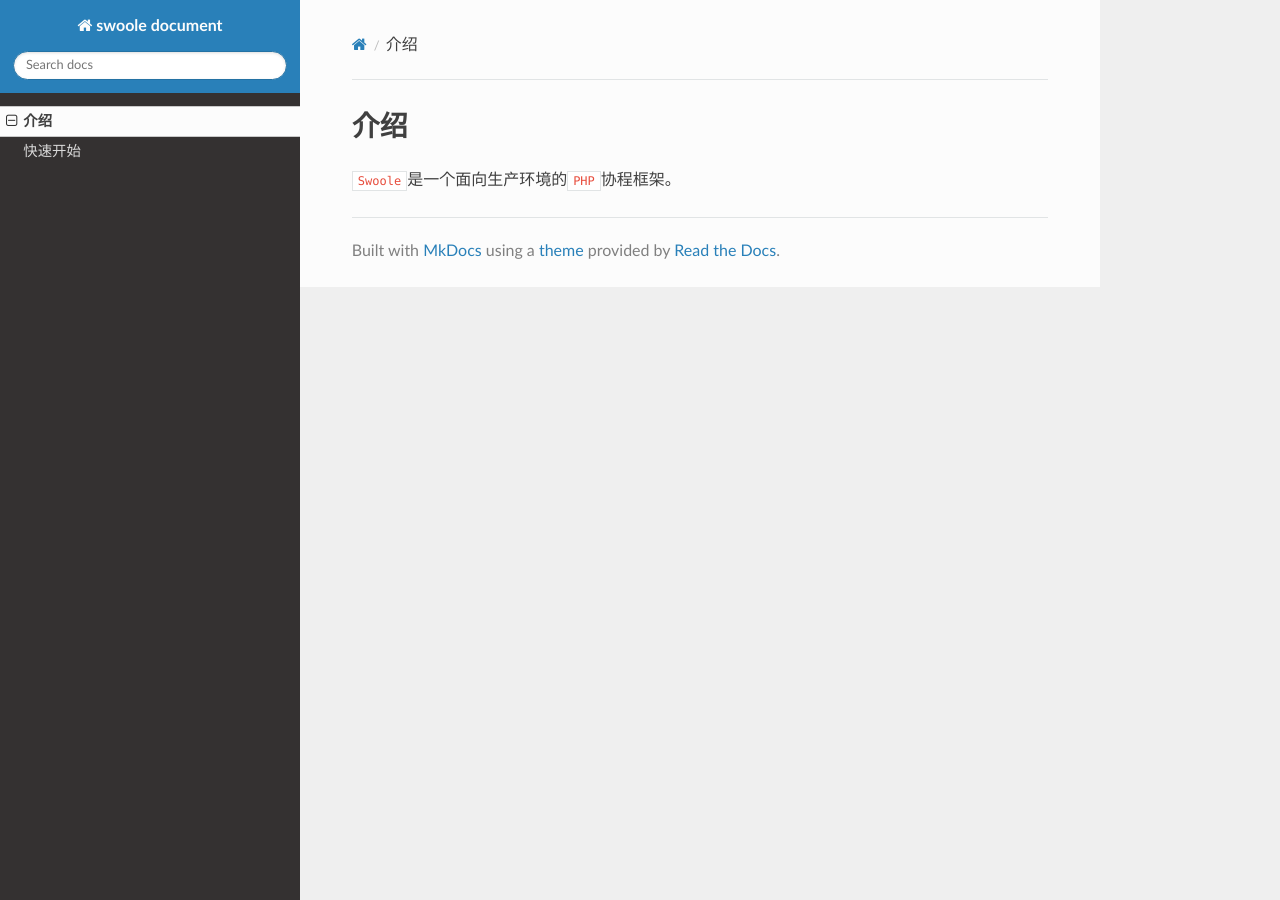
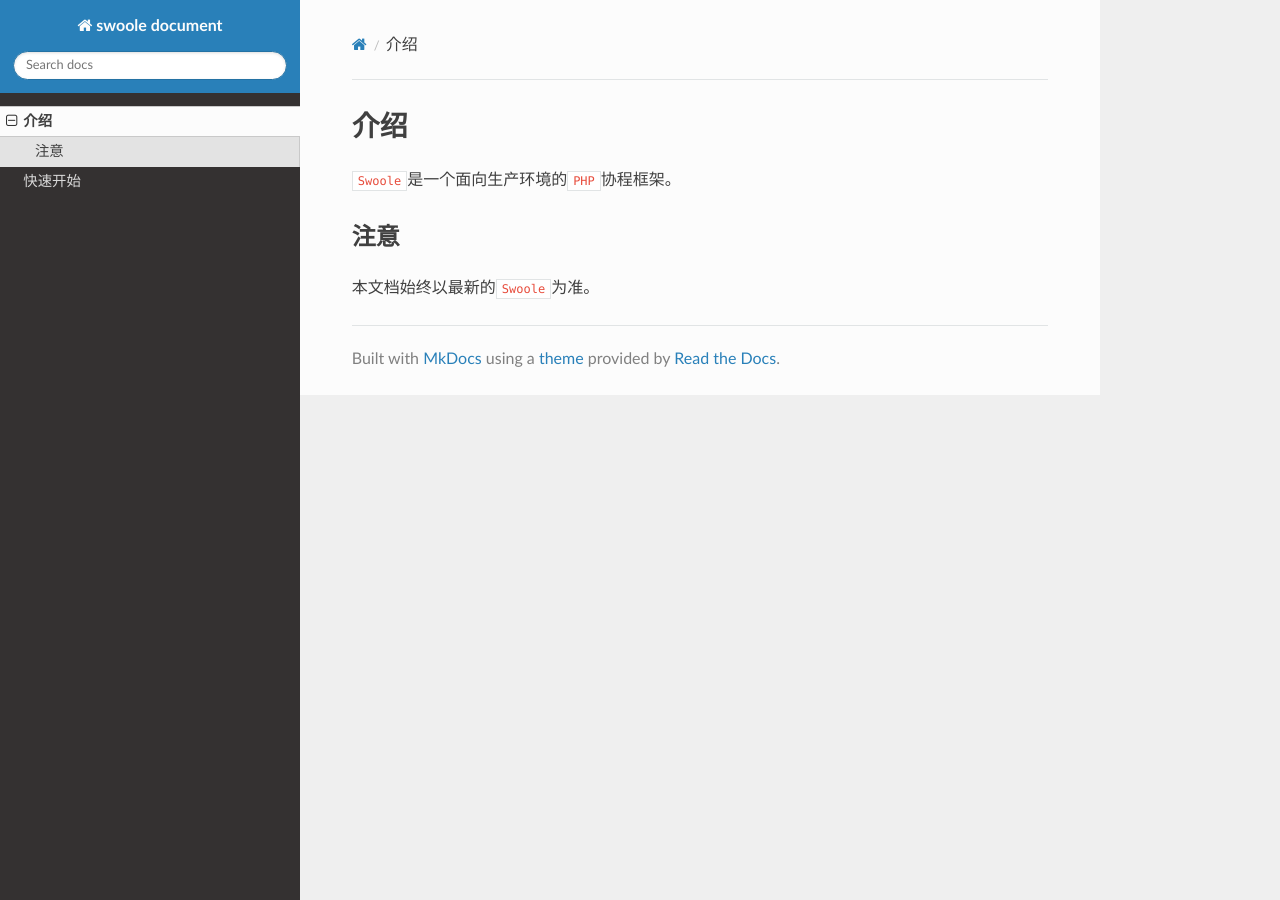
Before and after one commit to swooleo/docs, an MkDocs documentation site: the page built from docs/介绍.md, in a window 1280 px wide. Built offline with MkDocs 1.6.1, drawn with Linux system fonts in a browser that asks for light colours; nearby versions of some CDN libraries.

Commit message:
更新：介绍.md

```diff
--- a/docs/介绍.md
+++ b/docs/介绍.md
@@ -1,3 +1,7 @@
 # 介绍
 
 `Swoole`是一个面向生产环境的`PHP`协程框架。
+
+## 注意
+
+本文档始终以最新的`Swoole`为准。
```
